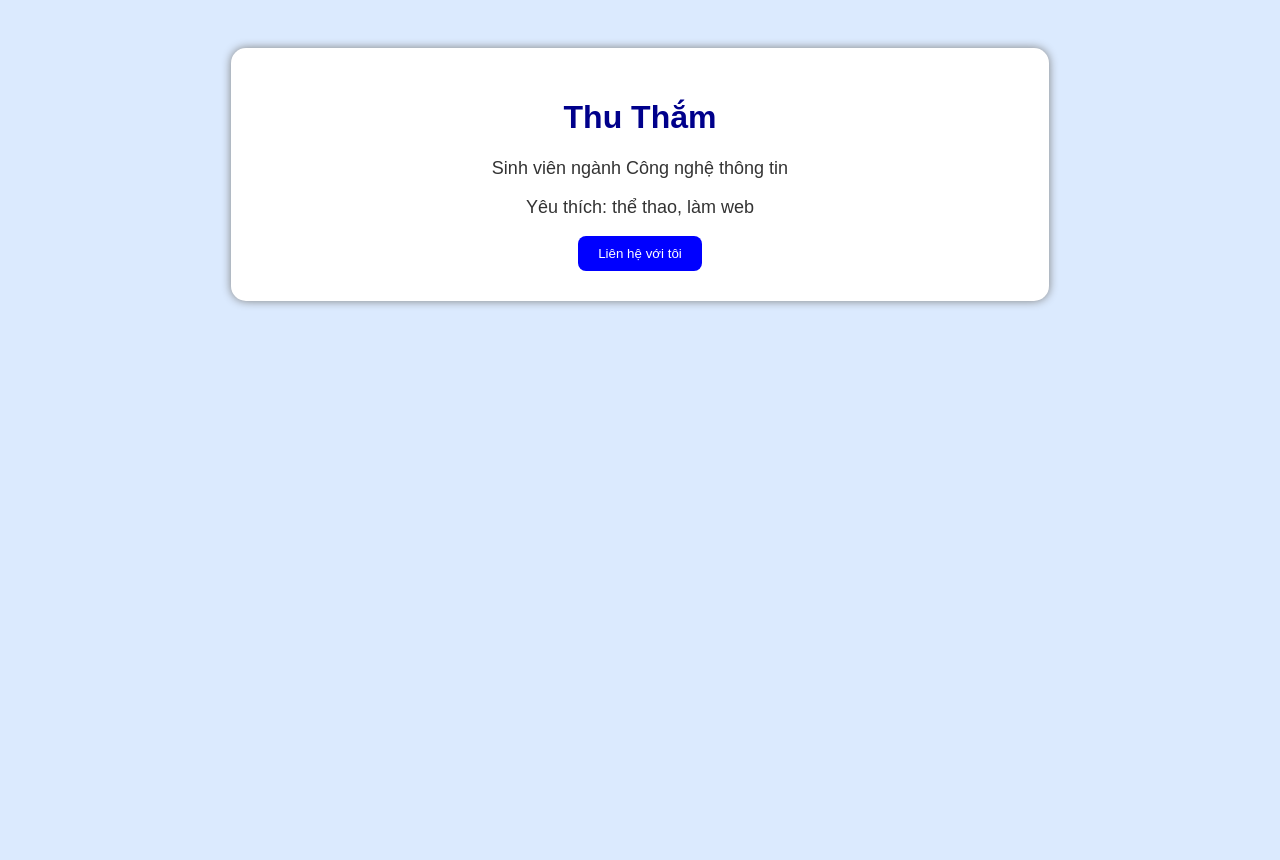
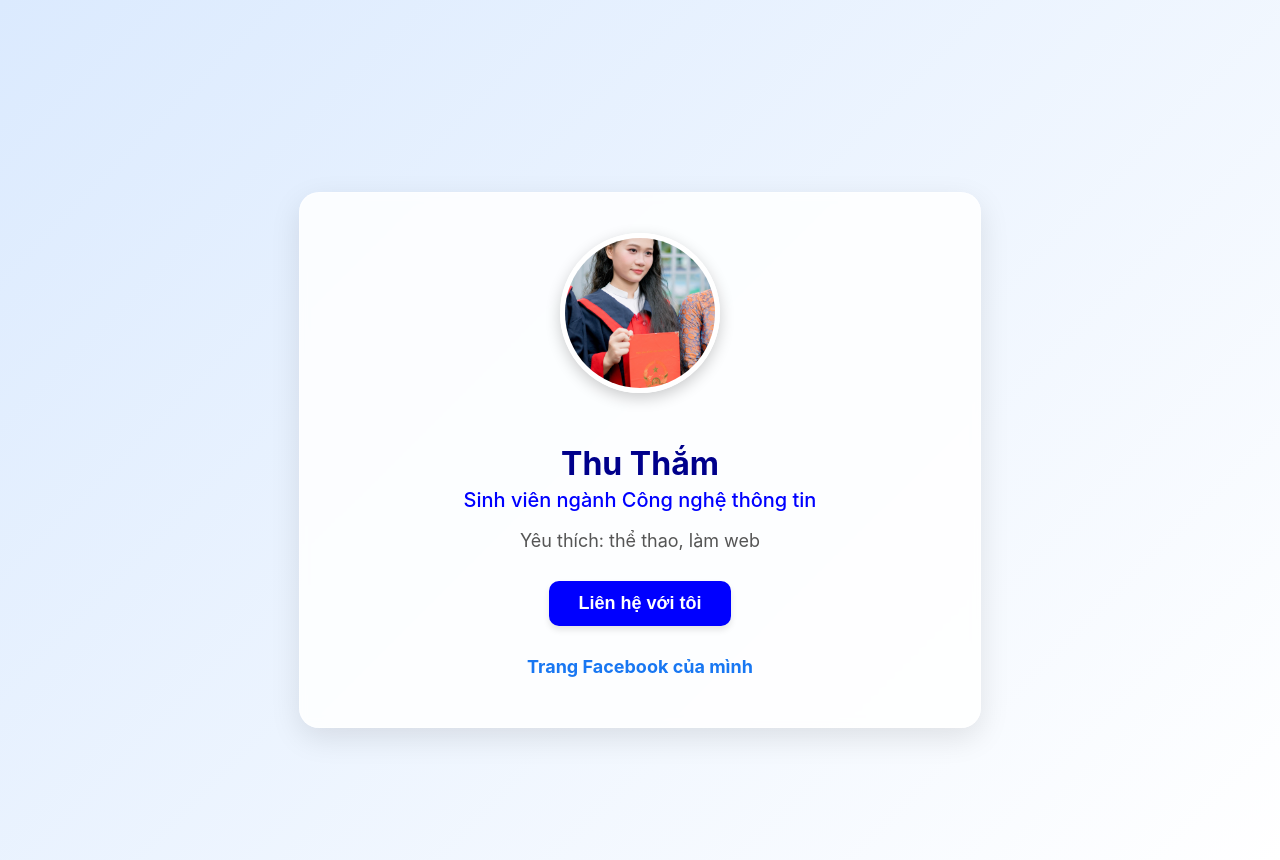
Before and after one commit to ntham2358-lang/gioithieu_html, a plain HTML site: page index.html in a window 1280 px wide. Before the commit the page ends 800 px from the top, so only its background shows below. Drawn offline with Linux system fonts and the light colour scheme.

Commit message:
Add files via upload

```diff
--- a/index.html
+++ b/index.html
@@ -2,55 +2,123 @@
 <html lang="vi">
 <head>
     <meta charset="UTF-8">
-    <title>Giới thiệu bản thân</title>
+    <title>Giới thiệu bản thân - Thu Thắm</title>
 
     <style>
-        body{
-            font-family: Arial;
+        /* Thiết lập font và nền hiện đại */
+        body {
+            font-family: 'Inter', sans-serif; /* Font hiện đại, rõ ràng */
             background-color: #dbeafe;
+            background-image: linear-gradient(135deg, #dbeafe 0%, #ffffff 100%); /* Hiệu ứng nền gradient nhẹ */
             text-align: center;
-            padding-top: 40px;
+            padding-top: 60px;
+            margin: 0;
+            display: flex;
+            justify-content: center;
+            align-items: center;
+            min-height: 100vh; /* Căn giữa theo chiều dọc */
         }
 
-        .container{
-            width: 60%;
+        /* Thiết kế khung 'Glassmorphism' */
+        .container {
+            width: 80%;
+            max-width: 600px;
             margin: auto;
-            background: white;
-            padding: 30px;
-            border-radius: 15px;
-            box-shadow: 0 0 10px gray;
+            background: rgba(255, 255, 255, 0.85); /* Hiệu ứng mờ nền */
+            padding: 40px;
+            border-radius: 20px;
+            box-shadow: 0 10px 30px rgba(0, 0, 0, 0.1); /* Bóng mờ chuyên nghiệp */
+            backdrop-filter: blur(5px); /* Làm mờ nền bên dưới khung */
+            border: 1px solid rgba(255, 255, 255, 0.5); /* Viền kính nhẹ */
         }
 
-        h1{
-            color: darkblue;
+        /* Định dạng ảnh chân dung */
+        .portrait {
+            width: 150px;
+            height: 150px;
+            border-radius: 50%; /* Cắt tròn ảnh */
+            object-fit: cover; /* Đảm bảo ảnh không bị méo */
+            border: 5px solid white; /* Viền ảnh nổi bật */
+            box-shadow: 0 5px 15px rgba(0, 0, 0, 0.2); /* Bóng mờ cho ảnh */
+            margin-bottom: 25px; /* Khoảng cách dưới ảnh */
         }
 
-        p{
-            font-size: 18px;
-            color: #333;
+        /* Định dạng các tiêu đề và văn bản */
+        h1 {
+            color: darkblue;
+            margin-bottom: 5px;
+            font-weight: 700;
+            font-size: 32px;
         }
 
-        button{
+        .sub-text {
+            color: blue;
+            font-size: 20px;
+            margin-top: 0;
+            margin-bottom: 15px;
+            font-weight: 500;
+        }
+
+        .info-text {
+            font-size: 18px;
+            color: #555;
+            margin-bottom: 30px;
+        }
+
+        /* Định dạng nút 'Liên hệ' */
+        button {
             background-color: blue;
             color: white;
             border: none;
-            padding: 10px 20px;
-            border-radius: 8px;
+            padding: 12px 30px;
+            border-radius: 10px;
             cursor: pointer;
+            font-size: 18px;
+            font-weight: 600;
+            box-shadow: 0 4px 6px rgba(0, 0, 0, 0.1);
+            transition: all 0.2s ease; /* Hiệu ứng mượt mà */
         }
 
-        button:hover{
+        button:hover {
             background-color: darkblue;
+            transform: translateY(-2px); /* Hiệu ứng nhấn nhẹ */
+            box-shadow: 0 6px 12px rgba(0, 0, 0, 0.15);
+        }
+
+        /* Định dạng link Facebook */
+        a.fb-link {
+            display: flex;
+            align-items: center;
+            justify-content: center;
+            margin-top: 20px;
+            color: #1877F2;
+            text-decoration: none;
+            font-weight: bold;
+            font-size: 18px;
+            border-radius: 8px;
+            padding: 10px 15px;
+            transition: background-color 0.2s;
+        }
+
+        a.fb-link:hover {
+            text-decoration: underline;
+            background-color: rgba(24, 119, 242, 0.05); /* Hiệu ứng hover nhẹ */
         }
     </style>
 </head>
 <body>
 
     <div class="container">
+     <img src="chan-dung.png" alt="Ảnh chân dung Thu Than" class="portrait">
         <h1>Thu Thắm</h1>
-        <p>Sinh viên ngành Công nghệ thông tin</p>
-        <p>Yêu thích: thể thao, làm web </p>
+        <p class="sub-text">Sinh viên ngành Công nghệ thông tin</p>
+        <p class="info-text">Yêu thích: thể thao, làm web</p>
+
         <button>Liên hệ với tôi</button>
+
+        <a href="HÃY_DÁN_LINK_FACEBOOK_CỦA_BẠN_VÀO_ĐÂY" target="_blank" class="fb-link">
+            Trang Facebook của mình
+        </a>
     </div>
 
 </body>
```
Also changed, not shown: chan-dung.png (added).
